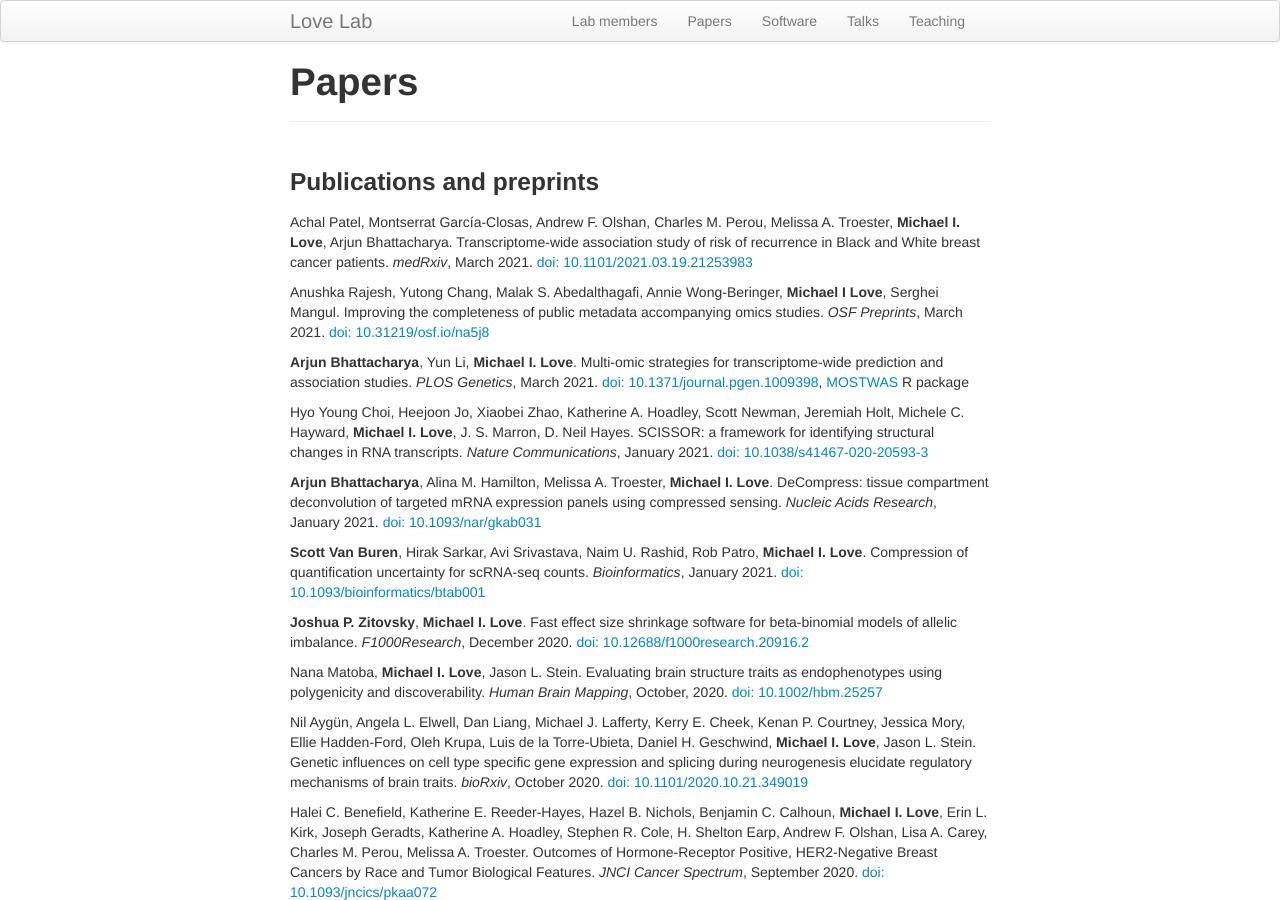
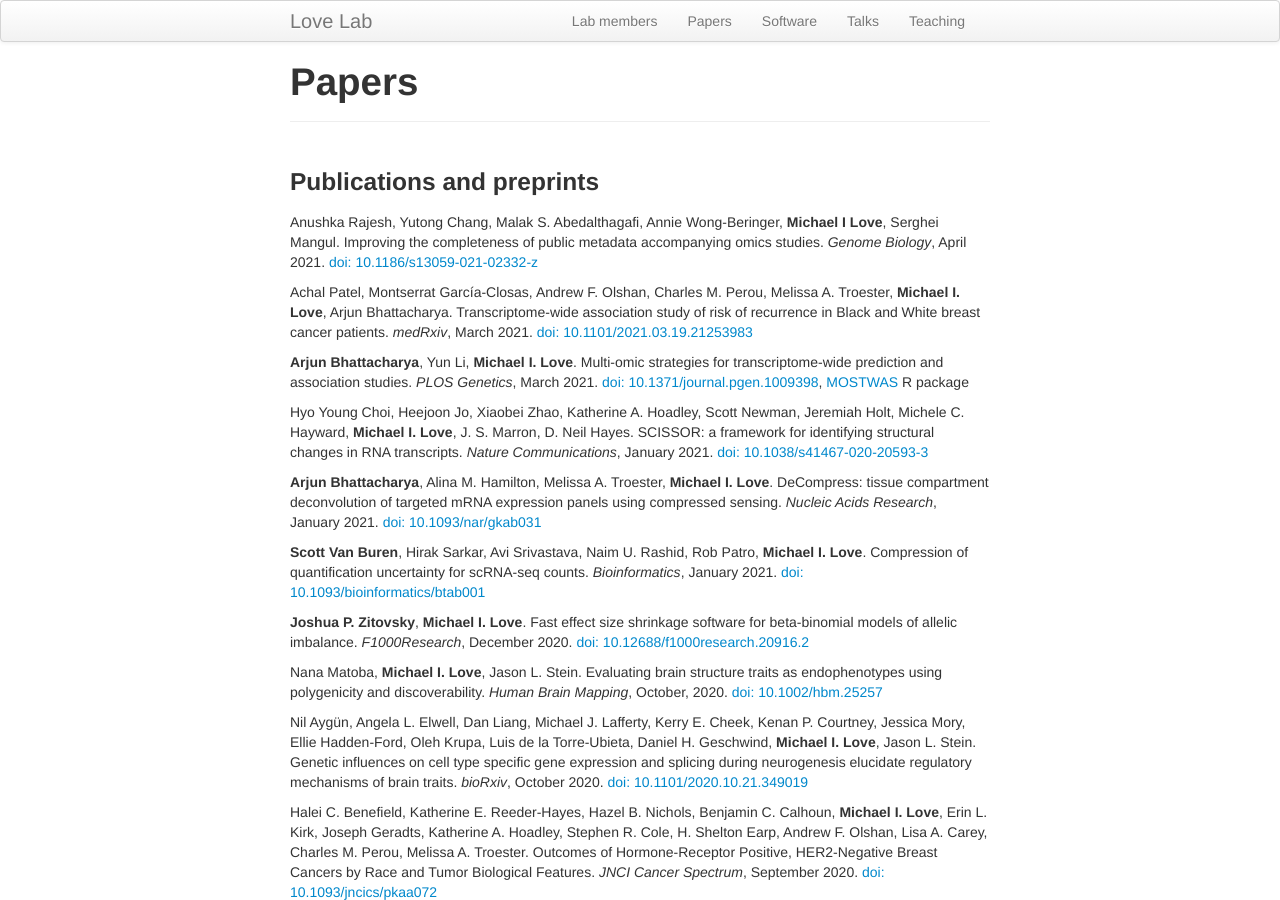
Before and after one commit to mikelove/mikelove.github.io, a Jekyll site: the page built from pages/papers.md, in a window 1280 px wide and 900 px high. Built offline with Jekyll 4.4.1, drawn with Linux system fonts in a browser that asks for light colours.

Commit message:
update Rajesh

```diff
--- a/pages/papers.md
+++ b/pages/papers.md
@@ -5,18 +5,18 @@ title: "Papers"
 
 ### Publications and preprints
 
+Anushka Rajesh, Yutong Chang, Malak S. Abedalthagafi, Annie
+Wong-Beringer, **Michael I Love**, Serghei Mangul.
+Improving the completeness of public metadata accompanying omics studies.
+*Genome Biology*, April 2021.
+[doi: 10.1186/s13059-021-02332-z](https://doi.org/10.1186/s13059-021-02332-z)
+
 Achal Patel, Montserrat García-Closas, Andrew F. Olshan, Charles
 M. Perou, Melissa A. Troester, **Michael I. Love**, Arjun Bhattacharya.
 Transcriptome-wide association study of risk of recurrence in Black
 and White breast cancer patients.
 *medRxiv*, March 2021.
 [doi: 10.1101/2021.03.19.21253983](https://doi.org/10.1101/2021.03.19.21253983)
-
-Anushka Rajesh, Yutong Chang, Malak S. Abedalthagafi, Annie
-Wong-Beringer, **Michael I Love**, Serghei Mangul.
-Improving the completeness of public metadata accompanying omics studies.
-*OSF Preprints*, March 2021.
-[doi: 10.31219/osf.io/na5j8](https://10.31219/osf.io/na5j8)
 
 **Arjun Bhattacharya**, Yun Li, **Michael I. Love**.
 Multi-omic strategies for transcriptome-wide prediction and association studies.
```
